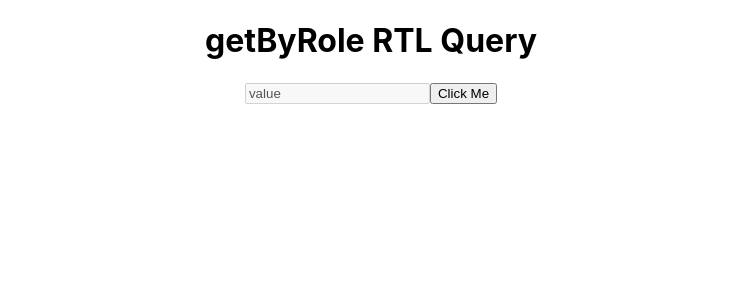
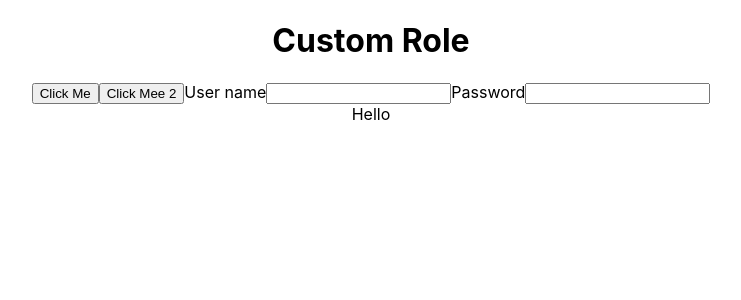
Before and after one commit to Kirttinath/react_testing_lib, a React (Create React App) app in the folder test_1/: page / in a window 1280 px wide. Shown: the top 300 px of the page, without its empty margins (269-1010 px from the left). Built offline with nearby package versions, Linux system fonts and the light colour scheme.

Commit message:
custom role for non semantic elements Test

```diff
--- /dev/null
+++ b/test_1/src/CustomRole.js
@@ -0,0 +1,18 @@
+import React from "react";
+
+const CustomRole = () => {
+  return (
+    <div style={{ textAlign: "center" }}>
+      <h1>Custom Role</h1>
+      <button>Click Me</button>
+      <button>Click Mee 2</button>
+      <label htmlFor="input1">User name</label>
+      <input type="text" id="input1" />
+      <label htmlFor="input2">Password</label>
+      <input type="text" id="input2" />
+      <div role="dum">Hello</div>
+    </div>
+  );
+};
+
+export default CustomRole;
--- a/test_1/src/index.js
+++ b/test_1/src/index.js
@@ -6,14 +6,16 @@ import reportWebVitals from "./reportWebVitals";
 import User from "./User";
 import FunctionComp from "./FunctionComponent";
 import Role from "./Role";
+import CustomRole from "./CustomRole";
 
 const root = ReactDOM.createRoot(document.getElementById("root"));
 root.render(
   <React.StrictMode>
     {/* <App />
     <User />
-    <FunctionComp /> */}
-    <Role />
+    <FunctionComp />
+    <Role /> */}
+    <CustomRole />
   </React.StrictMode>
 );
 
```
Also changed, not shown: 1 other file (tests, documents, lock files or other folders).
